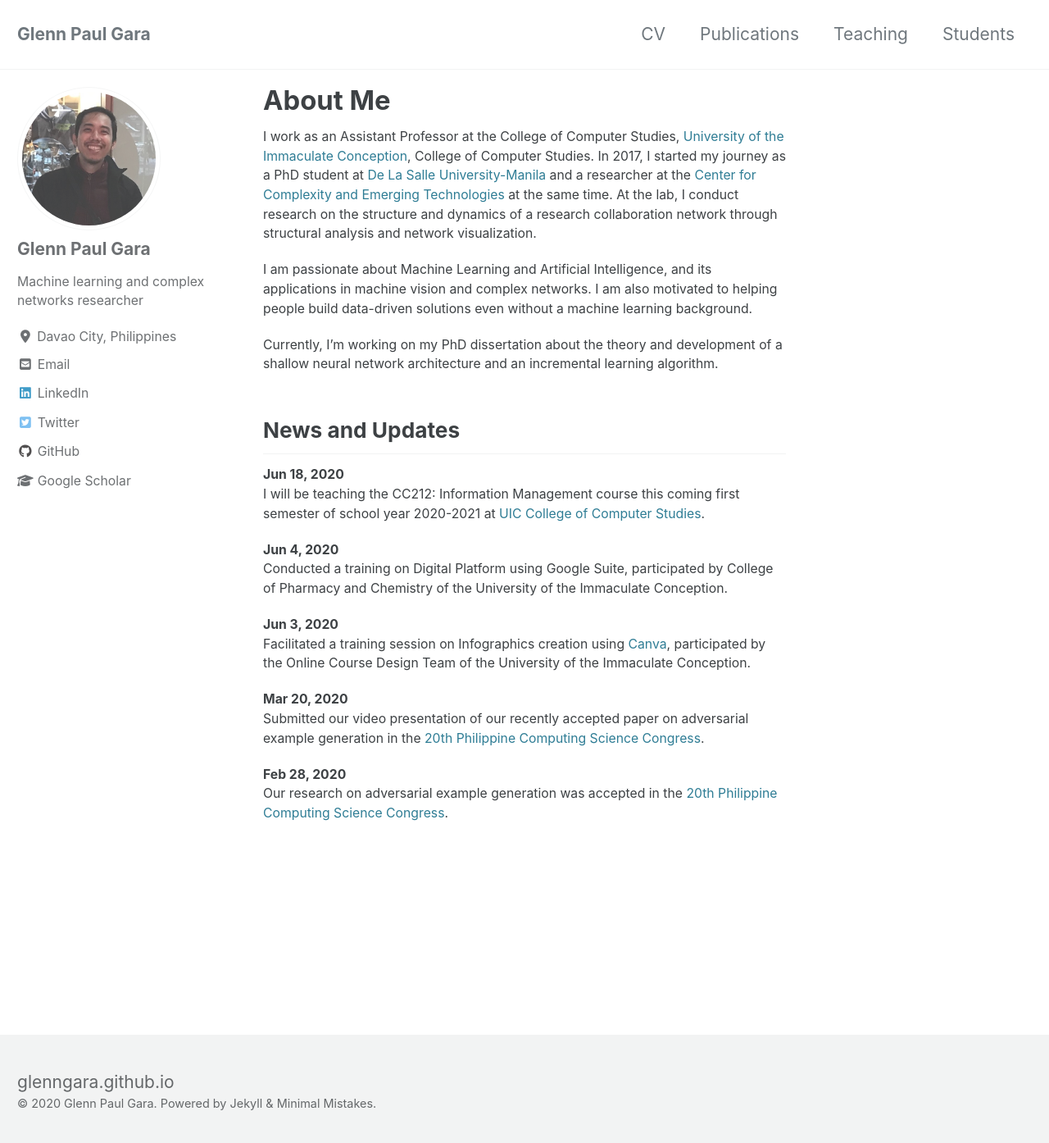
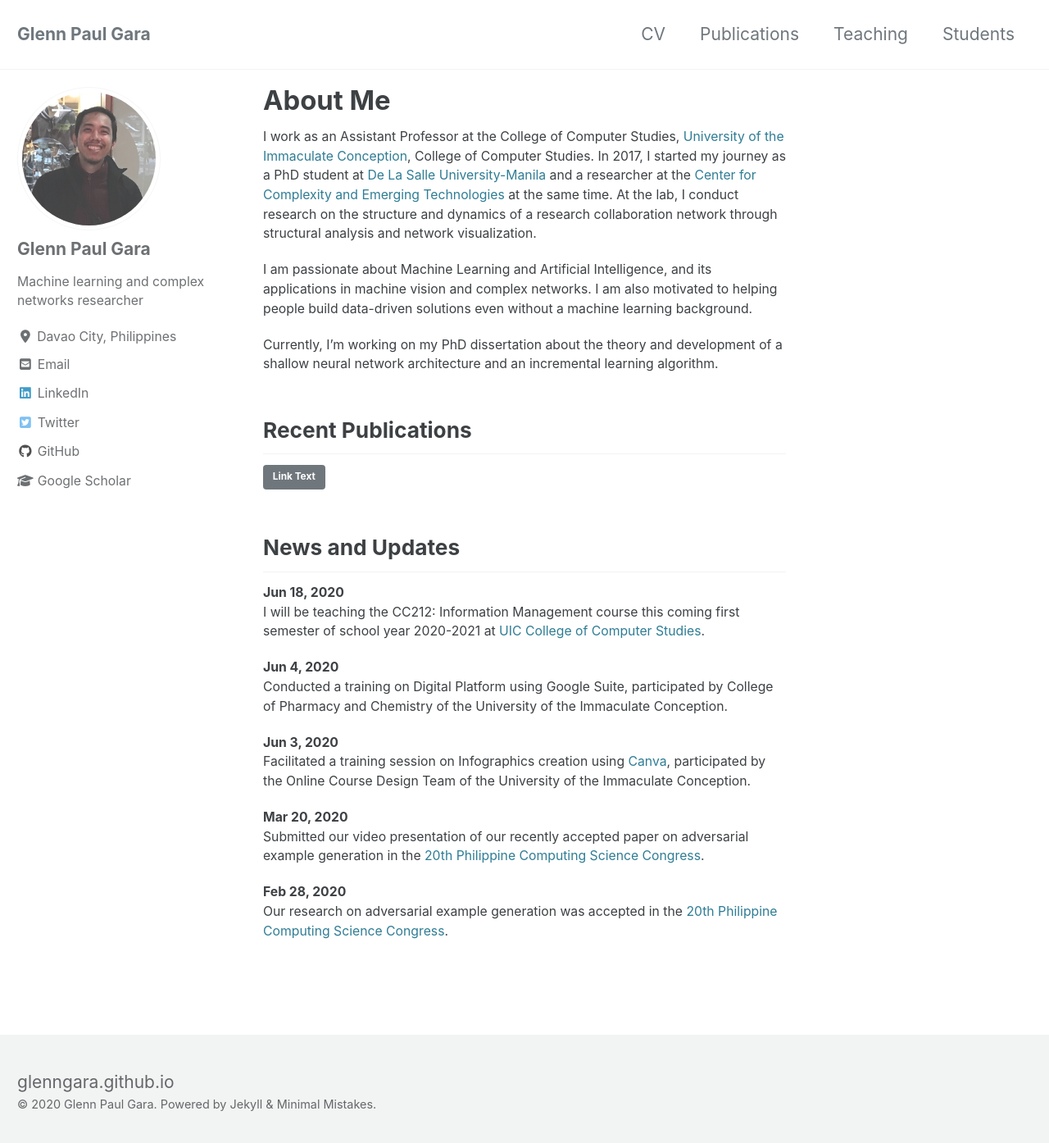
Before and after one commit to glenngara/glenngara.github.io, a Jekyll site: the page built from _pages/home.md, in a window 1280 px wide and 1399 px high. Shown: the top 1394 px of the window at 82% size. Built offline with Jekyll 4.4.1, drawn with Linux system fonts in a browser that asks for light colours; cached includes are drawn as plain includes; nearby versions of some CDN libraries.

Commit message:
Added recent publications section

```diff
--- a/_pages/home.md
+++ b/_pages/home.md
@@ -10,6 +10,10 @@ I work as an Assistant Professor at the College of Computer Studies, [University
 I am passionate about Machine Learning and Artificial Intelligence, and its applications in machine vision and complex networks. I am also motivated to helping people build data-driven solutions even without a machine learning background.
 
 Currently, I'm working on my PhD dissertation about the theory and development of a shallow neural network architecture and an incremental learning algorithm.
+
+Recent Publications
+------
+<a href="#" class="btn btn--primary">Link Text</a>
 
 News and Updates
 ------
```
